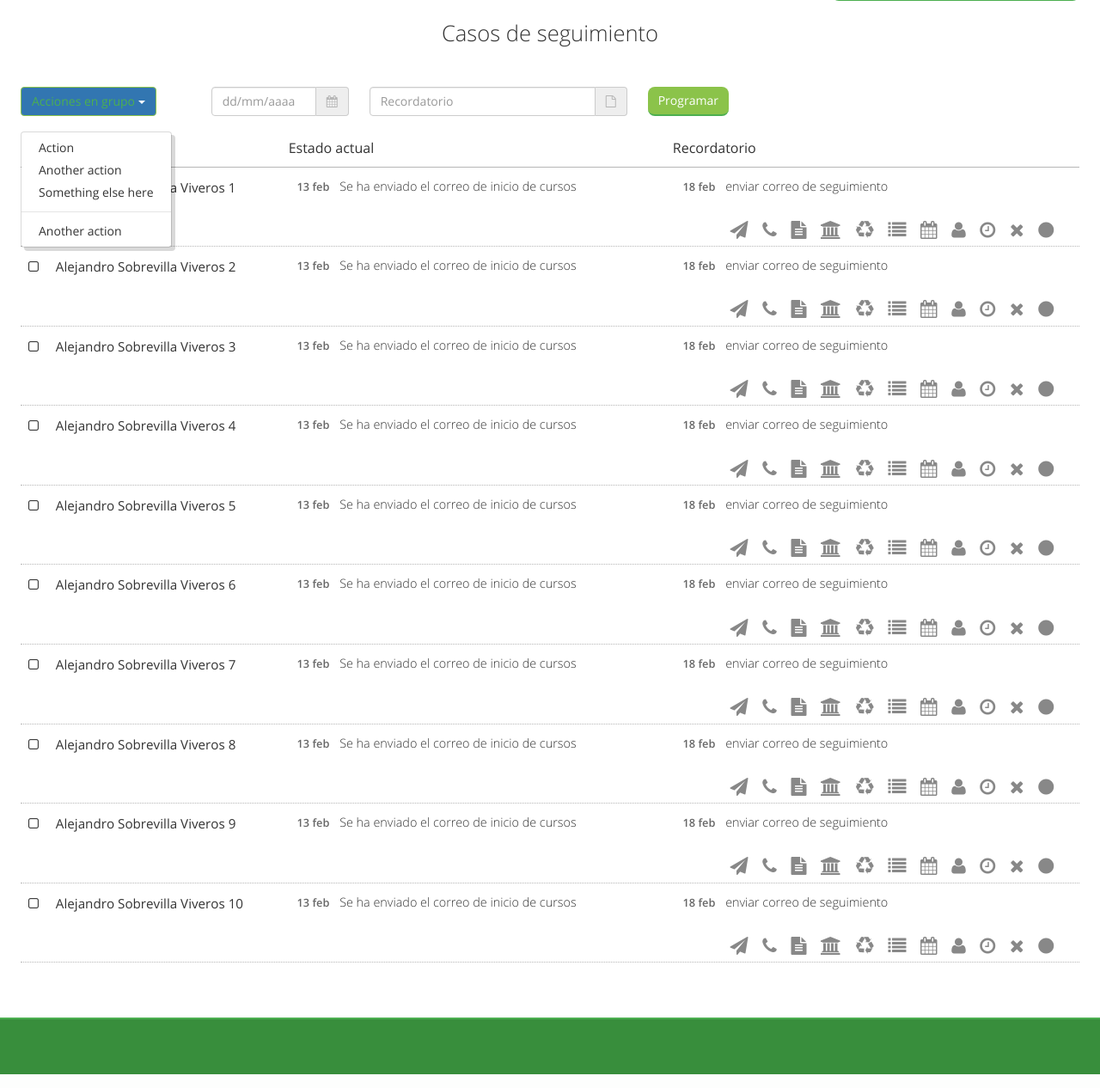
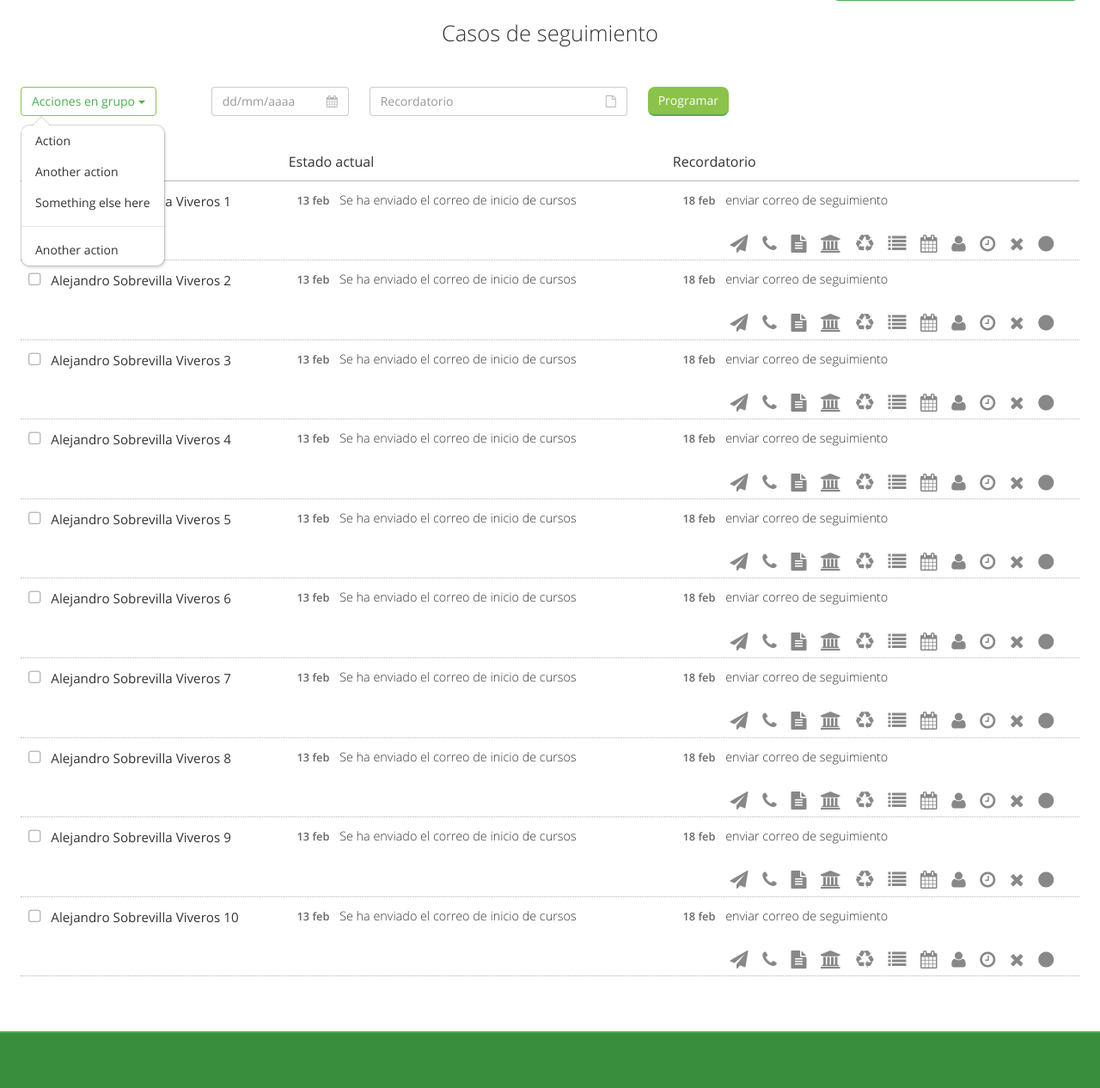
Before and after one commit to hunabix/mncs-views, a PHP site: page / in a window 1280 px wide, after a click on "Acciones en grupo". Shown: the part 83-1349 px from the top of the page at 86% size. Run offline with PHP 8.4, Linux system fonts and the light colour scheme; some libraries are stand-ins or nearby versions.

Commit message:
Mejoras en apariencia de elementos de formularios

```diff
--- a/css/sass/_forms.scss
+++ b/css/sass/_forms.scss
@@ -3,6 +3,7 @@
 /*------------------------------------------------*/
 .form {
 
+	// BOTONES
 	.btn-primary.btn-fill {
 		color: $primary-color-text;
 		background: $accent-color;
@@ -18,15 +19,118 @@
 	.btn-primary {
 		color: $primary-color;
 		border-color: $primary-color;
+		background: none;
+
+		.caret {
+			border-top-color: $primary-color;
+		}
+	}
+
+	/* Color del icono cuando está dentro de un input text*/
+	.input-group {
+
+		.form-control {
+			border-right: #eee;
+			box-shadow: none;
+		}
+		.input-group-addon {
+			color: $divider-color;
+			box-shadow: none;
+			background: none;
+		}
+	}
+	// DROPDOWN MENU
+	.dropdown-menu {
+		transform: scale(0);
+		transition: all 400ms;
+		margin: 0px;
+		padding: 0px;
+		border-radius: 10px;
+		display: block;
+		z-index: 9000;
+		position: absolute;
+		opacity: 0;
+		box-shadow: 1px 2px 3px rgba(0, 0, 0, 0.125);
+		border-radius: 10px;
+		margin-top: 10px;
+
+		// Triangulito del dropdown (usa before & after para conseguir el efecto)
+		&::before {
+		    border-bottom: 11px solid rgba(0, 0, 0, 0.2);
+		    border-left: 11px solid transparent;
+		    border-right: 11px solid transparent;
+		    content: "";
+		    display: inline-block;
+		    position: absolute;
+		    left: 12px;
+		    top: -11px;
+		}
+		&::after {
+		    border-bottom: 11px solid #FFF;
+		    border-left: 11px solid transparent;
+		    border-right: 11px solid transparent;
+		    content: "";
+		    display: inline-block;
+		    position: absolute;
+		    left: 12px;
+		    top: -10px;
+		}
+		// Mejora la apariencia de los elementos
+		& > li:first-child > a {
+		    border-top-left-radius: 10px;
+		    border-top-right-radius: 10px;
+		}
+		& > li > a {
+		    padding: 8px 16px;
+		    color: #333;
+		}
+		& > li:last-child > a {
+		    border-bottom-left-radius: 10px;
+		    border-bottom-right-radius: 10px;
+		}
+
 	}
 	/* botón abierto cuando es select */
-	.open .btn-primary {
+	.open > .btn-primary {
 		color: $primary-color;
 		border-color: $accent-color;
+		background: none;
 	}
-	/* Color del icono cuando está dentro de un input text*/
-	.input-group-addon .fa {
-		color: $divider-color;
+	.open > .dropdown-menu {
+		transform: scale(1);
+		transform-origin: 29px -50px 0px;
+		opacity: 1;
+	}
+
+	// CHECKBOX
+	.fancy-check {
+
+		.check {
+			z-index: 9;
+			position: relative;
+			opacity: 0;
+		}
+		// El icono que sustituye la apariencia del checkbox
+		.check-icon {
+			position: relative;
+			z-index: 0;
+			left: -1rem;
+			font-size: 1.15rem;
+			color: $divider-color;
+		}
+		.name {
+			position: relative;
+			left: -.5rem;
+		}
+		&:hover {
+			color: $accent-color;
+			.check-icon { color: $accent-color; }
+		}
+		.fa-check-square-o,
+		.fa-check-square-o + .name {
+			color: $primary-color;
+		}
+
 	}
 
 }
--- a/css/sass/_monitoring.scss
+++ b/css/sass/_monitoring.scss
@@ -9,12 +9,12 @@
 	.mag-form {
 		display: inline-block;
 		width: 100%;
+		margin-bottom: 2rem;
 
 		.action-list,
 		.mag-date,
 		.mag-reminder,
 		.mag-reminder-btn {
-			padding-bottom: 1rem;
 			max-width: 200px;
 			float: left;
 			margin-right: 1.5rem;
@@ -103,7 +103,7 @@
 			display: inline-block;
 
 			&:hover {
-				background: #efefef;
+				background: #FAFAFA;
 			}
 			p {
 				@media (max-width: 1000px) { margin: 0; }
@@ -122,6 +122,11 @@
 				margin: 0;
 				position: relative;
 
+				&:hover {
+					color: $accent-color;
+					.check-icon { color: $accent-color; }
+				}
+
 				@media (max-width: 1350px) { width: 20%; }
 				@media (max-width: 1300px) { width: 25%; }
 				@media (max-width: 800px) { width: 100%; }
@@ -130,20 +135,8 @@
 					@include inline-box;
 					position: relative;
 				}
-				// La clase del checkbox
-				.lead-check {
-					z-index: 9;
-					position: relative;
-					opacity: 0;
-				}
-				// El icono que sustituye la apariencia del checkbox
-				.check-icon {
-					position: relative;
-					z-index: 0;
-					left: -1rem;
-				}
 
-				.name {
+				.fancy-check {
 					@include inline-box;
 					font-weight: 400;
 					font-size: .95rem;
--- a/js/main.js
+++ b/js/main.js
@@ -11,15 +11,21 @@ $('#mag-date').datepicker({
 
 /* LEADS
 --------------------------------------------- */
+// Muestra los iconos correspondientes al cargar o recargar la página
+$("input:checked + .check-icon").addClass('fa-check-square-o');
+$("input:checked + .check-icon").removeClass('fa-square-o');
+$("input:not(:checked) + .check-icon").addClass('fa-square-o');
+$("input:not(:checked) + .check-icon").removeClass('fa-check-square-o');
 
 // Activo script para multiple selección de checkboxs en #leads
 $(function() {
     $('#leads').tshift();
 });
+
 // Script del boton para deseleccionar todos los checkboxs de #leads
 $( "#uncheck-all" ).click(function( event ) {
     event.preventDefault();
-    $('.lead-check').prop('checked', false); // Unchecks it
+    $('.check').prop('checked', false); // Unchecks it
     $("input:not(:checked) + .check-icon").addClass('fa-square-o');
     $("input:not(:checked) + .check-icon").removeClass('fa-check-square-o');
 });
--- a/mag-form.php
+++ b/mag-form.php
@@ -29,7 +29,7 @@
         <span class="input-group-addon"><i class="fa fa-file-o"></i></span>
     </div>
         <!-- Botón aplicar recordatorio col: 4 -->
-    <div class="input-group mag-reminder-btn">
+    <div class="mag-reminder-btn">
         <button type="submit" name="mag-reminder-btn" class="btn btn-primary btn-fill">Programar</button>
     </div>
 </form>
--- a/prospecto.php
+++ b/prospecto.php
@@ -1,16 +1,18 @@
 
 <!-- Prospecto -->
 
-<div id="lead-<?= $i; ?>" class="lead">
+<div id="lead-<?= $i; ?>" class="lead form">
 
     <!-- Checkbox & Nombre -->
     <div class="lead-name" for="checkbox-<?= $i; ?>">
         <!-- check -->
-        <label class="name">
-            <input name="checkbox-<?= $i; ?>" id="checkbox-<?= $i; ?>" value="1" type="checkbox" class="lead-check" form="mag-form">
+        <label class="fancy-check">
+            <input name="checkbox-<?= $i; ?>" id="checkbox-<?= $i; ?>" value="1" type="checkbox" class="check" form="mag-form">
             <span class="fa fa-square-o check-icon"></span>
             <!-- Nombre -->
-            Alejandro Sobrevilla Viveros <?= $i; ?>
+            <span class="name">
+                Alejandro Sobrevilla Viveros <?= $i; ?>
+            </span>
         </label>
     </div>
     <!-- Estatus actual -->
```
Also changed, not shown: css/style.css, 1 other file.
